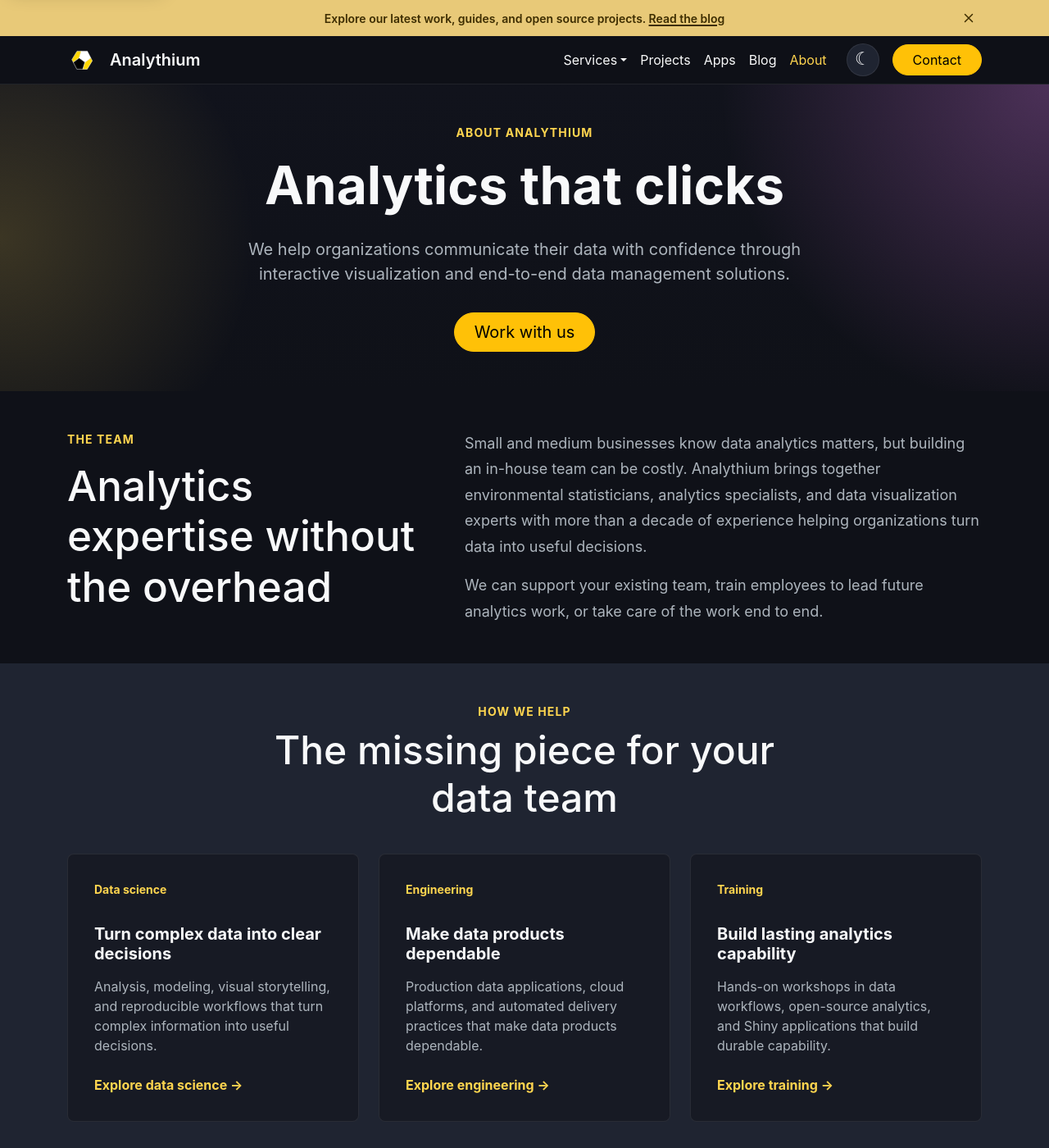
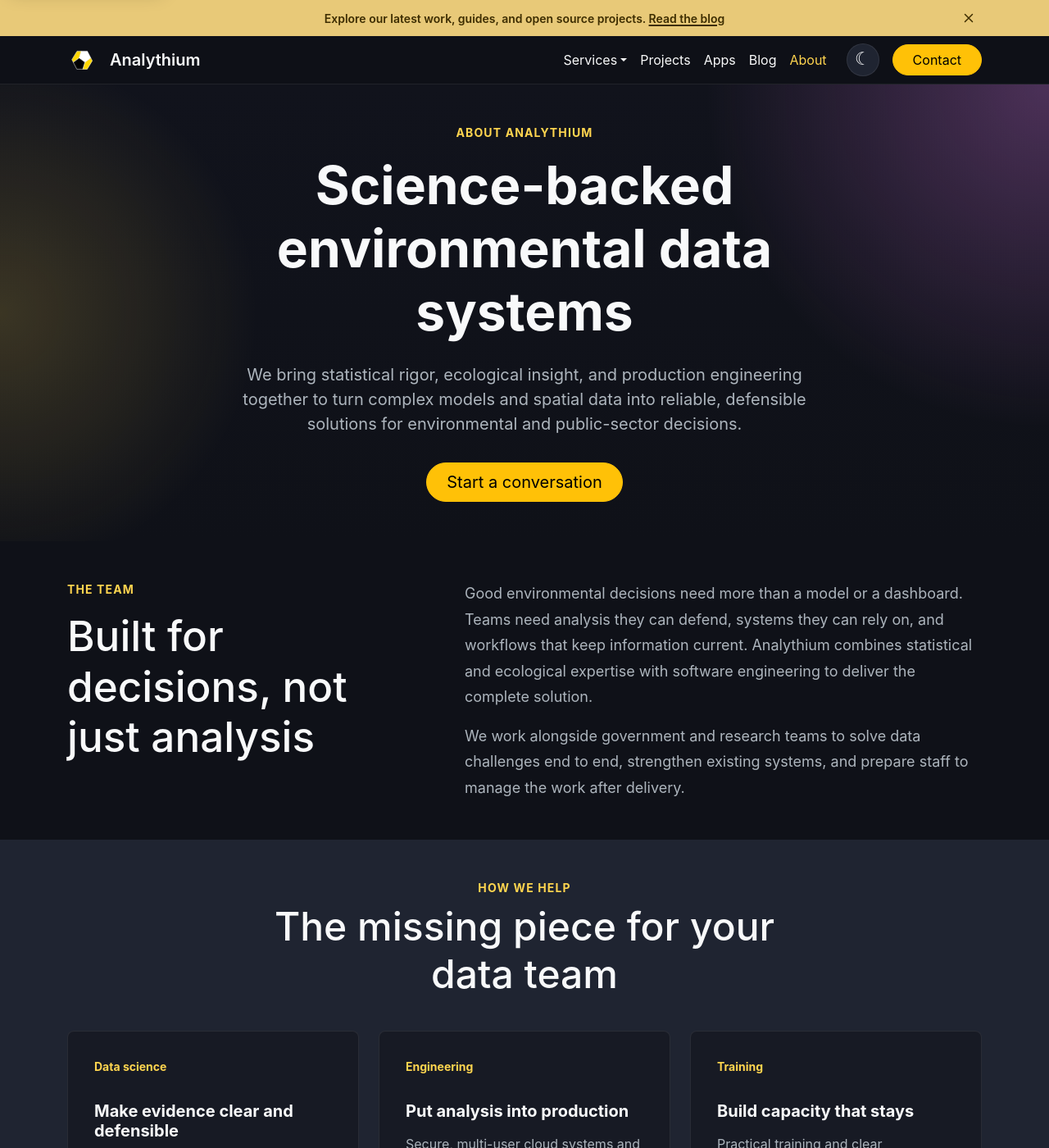
Before and after one commit to analythium/analythium-website, a Jekyll site: the page built from about.html, in a window 1280 px wide and 1400 px high. Shown: the whole window at 82% size. Built offline with Jekyll 4.4.1, drawn with Linux system fonts in a browser that asks for light colours; comment, search, counter and statistics services are not loaded; some of the changed text lies outside the part shown.

Commit message:
Updated copy
Signed-off-by: Peter Solymos <psolymos@gmail.com>

```diff
--- a/about.html
+++ b/about.html
@@ -1,7 +1,7 @@
 ---
 layout: default
 title: About
-description: Learn how Analythium helps organizations communicate data with confidence.
+description: Analythium combines statistical and ecological expertise, production engineering, and practical training to deliver trusted environmental data systems.
 thumbnail: /assets/images/blog/the-analythium-blog-1-cae301a3.jpg
 permalink: /about/
 ---
@@ -11,9 +11,9 @@ permalink: /about/
       <div class="row justify-content-center">
         <div class="col-lg-9 text-center">
           <p class="section-label mb-3">About Analythium</p>
-          <h1>Analytics that clicks</h1>
-          <p class="about-lead">We help organizations communicate their data with confidence through interactive visualization and end-to-end data management solutions.</p>
-          <a class="btn btn-warning btn-lg rounded-pill px-4" href="{{ '/contact/' | relative_url }}">Work with us</a>
+          <h1>Science-backed environmental data systems</h1>
+          <p class="about-lead">We bring statistical rigor, ecological insight, and production engineering together to turn complex models and spatial data into reliable, defensible solutions for environmental and public-sector decisions.</p>
+          <a class="btn btn-warning btn-lg rounded-pill px-4" href="{{ '/contact/' | relative_url }}">Start a conversation</a>
         </div>
       </div>
     </div>
@@ -24,11 +24,11 @@ permalink: /about/
       <div class="row g-5 align-items-start">
         <div class="col-lg-5">
           <p class="section-label mb-3">The team</p>
-          <h2>Analytics expertise without the overhead</h2>
+          <h2>Built for decisions, not just analysis</h2>
         </div>
         <div class="col-lg-7">
-          <p class="about-copy">Small and medium businesses know data analytics matters, but building an in-house team can be costly. Analythium brings together environmental statisticians, analytics specialists, and data visualization experts with more than a decade of experience helping organizations turn data into useful decisions.</p>
-          <p class="about-copy mb-0">We can support your existing team, train employees to lead future analytics work, or take care of the work end to end.</p>
+          <p class="about-copy">Good environmental decisions need more than a model or a dashboard. Teams need analysis they can defend, systems they can rely on, and workflows that keep information current. Analythium combines statistical and ecological expertise with software engineering to deliver the complete solution.</p>
+          <p class="about-copy mb-0">We work alongside government and research teams to solve data challenges end to end, strengthen existing systems, and prepare staff to manage the work after delivery.</p>
         </div>
       </div>
     </div>
@@ -44,24 +44,24 @@ permalink: /about/
         <div class="col-md-4">
           <article class="about-service h-100">
             <p class="about-service-number">Data science</p>
-            <h3>Turn complex data into clear decisions</h3>
-            <p class="text-secondary mb-4">Analysis, modeling, visual storytelling, and reproducible workflows that turn complex information into useful decisions.</p>
+            <h3>Make evidence clear and defensible</h3>
+            <p class="text-secondary mb-4">Statistical modeling, ecological analysis, spatial workflows, and reproducible reporting designed to stand up to scrutiny.</p>
             <a class="post-read-link" href="{{ '/services/data-science/' | relative_url }}">Explore data science <span aria-hidden="true">&rarr;</span></a>
           </article>
         </div>
         <div class="col-md-4">
           <article class="about-service h-100">
             <p class="about-service-number">Engineering</p>
-            <h3>Make data products dependable</h3>
-            <p class="text-secondary mb-4">Production data applications, cloud platforms, and automated delivery practices that make data products dependable.</p>
+            <h3>Put analysis into production</h3>
+            <p class="text-secondary mb-4">Secure, multi-user cloud systems and automated data pipelines that keep analytical work dependable and up to date.</p>
             <a class="post-read-link" href="{{ '/services/engineering/' | relative_url }}">Explore engineering <span aria-hidden="true">&rarr;</span></a>
           </article>
         </div>
         <div class="col-md-4">
           <article class="about-service h-100">
             <p class="about-service-number">Training</p>
-            <h3>Build lasting analytics capability</h3>
-            <p class="text-secondary mb-4">Hands-on workshops in data workflows, open-source analytics, and Shiny applications that build durable capability.</p>
+            <h3>Build capacity that stays</h3>
+            <p class="text-secondary mb-4">Practical training and clear documentation help your team operate, maintain, and extend the system after delivery.</p>
             <a class="post-read-link" href="{{ '/services/training/' | relative_url }}">Explore training <span aria-hidden="true">&rarr;</span></a>
           </article>
         </div>
@@ -73,8 +73,8 @@ permalink: /about/
     <div class="container">
       <div class="about-collaboration-inner service-cta-well text-center">
         <p class="section-label mb-3">Collaboration</p>
-        <h2>Ready to make more of your data?</h2>
-        <p class="text-secondary mb-4">Tell us what you are working on, and we will explore the right level of support for your team.</p>
+        <h2>Have an environmental data challenge to solve?</h2>
+        <p class="text-secondary mb-4">Tell us about the decisions, data, and delivery needs behind it. We will help you find a practical path forward.</p>
         <a class="btn landing-secondary-action rounded-pill px-4" href="{{ '/contact/' | relative_url }}">Contact Analythium</a>
       </div>
     </div>
```
